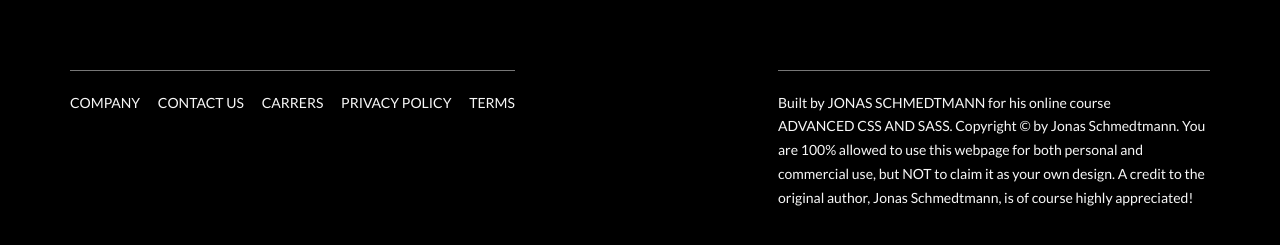
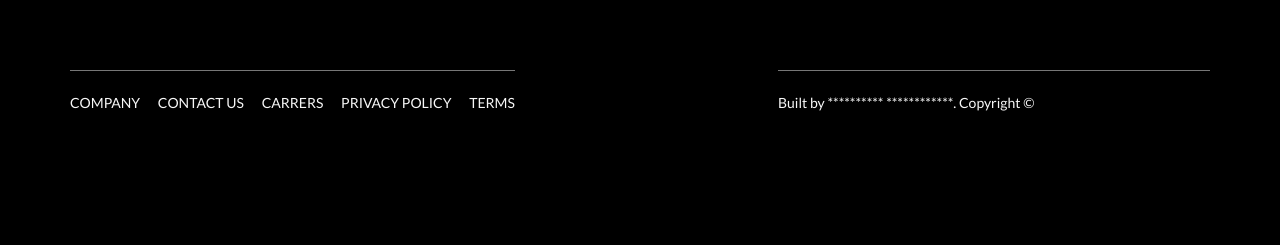
Before and after one commit to Jared-P-111/Angry-Unicorns, a website: page index.html in a window 1280 px wide. Shown: the part 5670-5915 px from the top of the page. Drawn offline with Linux system fonts and the light colour scheme.

Commit message:
Update index.html

```diff
--- a/index.html
+++ b/index.html
@@ -363,10 +363,8 @@
         </div>
         <div class="col-1-of-2">
           <p class="footer__copyright">
-            Built by <a href="#" class="footer__link">Jonas Schmedtmann</a> for his online course
-            <a href="#" class="footer__link">Advanced CSS and Sass</a>. Copyright &copy; by Jonas Schmedtmann. You are 100% allowed to use this
-            webpage for both personal and commercial use, but NOT to claim it as your own design. A credit to the original author, Jonas Schmedtmann,
-            is of course highly appreciated!
+            Built by <a href="#" class="footer__link">**********</a>
+            <a href="#" class="footer__link">************</a>. Copyright &copy;
           </p>
         </div>
       </div>
```
